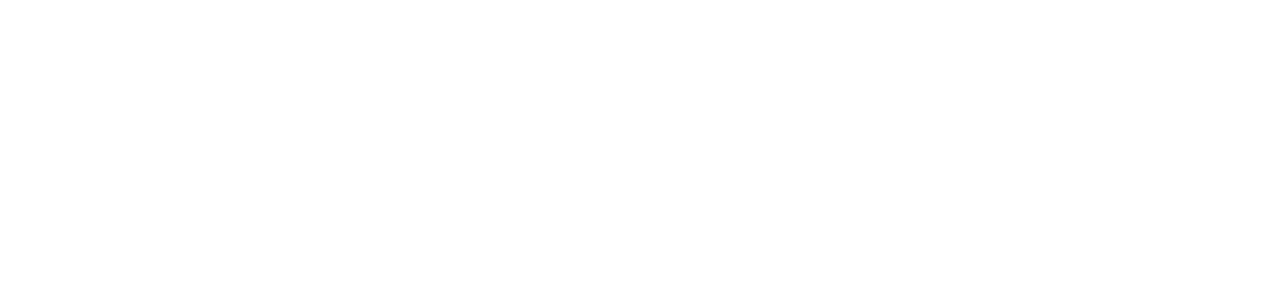
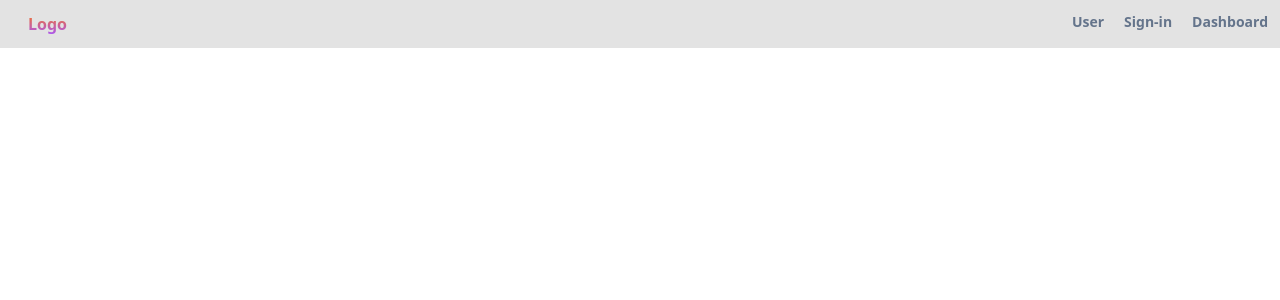
Before and after one commit to adisagar2003/Mern-social-media, a React (Vite) app: page / in a window 1280 px wide. Shown: the top 300 px of the page. Built offline with nearby package versions, Linux system fonts and the light colour scheme.

Commit message:
Navbar made

```diff
--- a/src/App.jsx
+++ b/src/App.jsx
@@ -11,6 +11,7 @@
 import Register from './Components/Auth/Register';
 import CreatePost from './Components/Posts/CreatePost';
 import Home from './Components/Home/Home';
+import Navbar from './Components/Navbar/Navbar';
 
 
 function App() {
@@ -25,7 +26,9 @@
     <div className="App">
       <CookiesProvider >
 <BrowserRouter >
+<Navbar />
 <Routes>
+
 <Route path='/dashboard' element ={<Dashboard />} />
 <Route path='/' element={<Home />} />
 <Route path='/signIn' element={<SignIn />} />
--- a/src/Components/Home/Home.jsx
+++ b/src/Components/Home/Home.jsx
@@ -4,6 +4,7 @@
   return (
     <div>
 
+
     </div>
   )
 }
--- /dev/null
+++ b/src/Components/Navbar/Navbar.jsx
@@ -0,0 +1,25 @@
+import React from 'react'
+import {Link} from 'react-router-dom';
+function Navbar() {
+  return (
+<nav class='p-3 '>
+    <Link to='/' >
+<a><span class='text transparent bg-gradient-to-b  from-orange-500 to-purple-500 bg-clip-text text-transparent font-bold pl-4'>Logo </span></a></Link>
+
+<div class='font-bold text-slate-500 text-sm float-right flex gap-5 '>
+
+
+<Link to='/'><a class='hover:text-gray-600 '>User</a></Link>
+<Link to='/signIn'><a class='hover:text-gray-600 '>Sign-in</a></Link>
+
+<Link to='/dashboard'><a class='hover:text-gray-600 '>Dashboard</a></Link>
+
+
+</div>
+
+
+</nav>
+  )
+}
+
+export default Navbar
```
